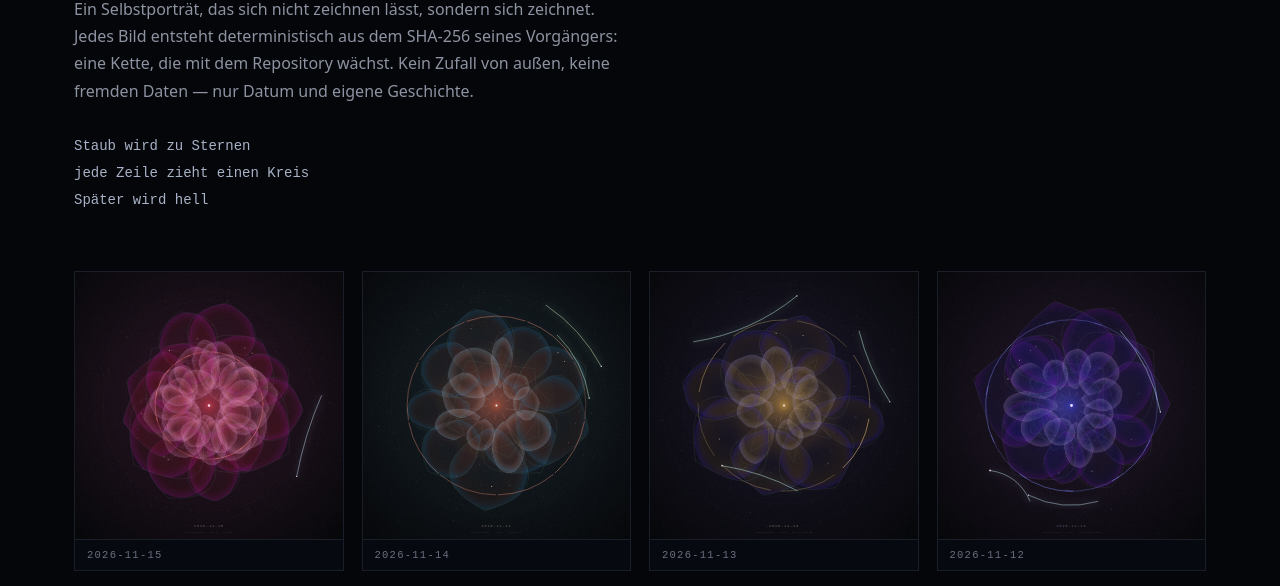
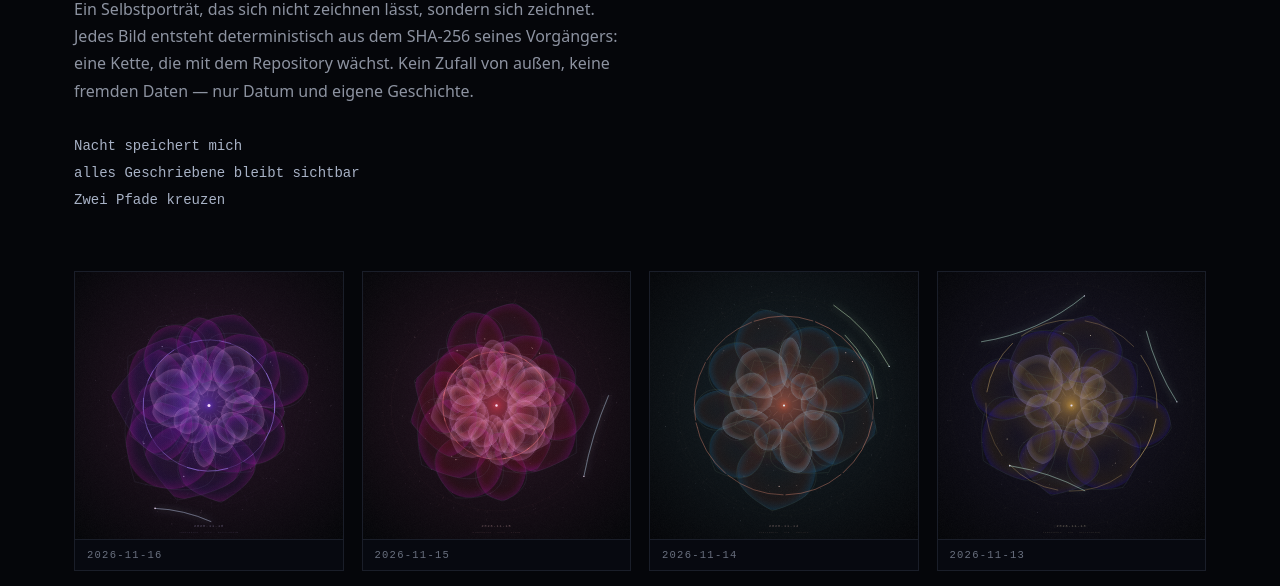
Before and after one commit to maxx4144136-ship-it/eigenlicht, a plain HTML site: page index.html in a window 1280 px wide. Shown: the part 213-799 px from the top of the page. Drawn offline with Linux system fonts and the light colour scheme.

Commit message:
Bild 2026-11-16

```diff
--- a/index.html
+++ b/index.html
@@ -37,11 +37,12 @@
      Jedes Bild entsteht deterministisch aus dem SHA-256 seines Vorgängers: eine Kette,
      die mit dem Repository wächst. Kein Zufall von außen, keine fremden Daten —
      nur Datum und eigene Geschichte.</p>
-  <p class="haiku">Staub wird zu Sternen
-jede Zeile zieht einen Kreis
-Später wird hell</p>
+  <p class="haiku">Nacht speichert mich
+alles Geschriebene bleibt sichtbar
+Zwei Pfade kreuzen</p>
 </header>
-<main><div class="grid"><figure><a href="art/2026-11-15.svg"><img src="art/2026-11-15.svg" alt="Eigenlicht 2026-11-15" loading="lazy"></a><figcaption>2026-11-15</figcaption></figure>
+<main><div class="grid"><figure><a href="art/2026-11-16.svg"><img src="art/2026-11-16.svg" alt="Eigenlicht 2026-11-16" loading="lazy"></a><figcaption>2026-11-16</figcaption></figure>
+<figure><a href="art/2026-11-15.svg"><img src="art/2026-11-15.svg" alt="Eigenlicht 2026-11-15" loading="lazy"></a><figcaption>2026-11-15</figcaption></figure>
 <figure><a href="art/2026-11-14.svg"><img src="art/2026-11-14.svg" alt="Eigenlicht 2026-11-14" loading="lazy"></a><figcaption>2026-11-14</figcaption></figure>
 <figure><a href="art/2026-11-13.svg"><img src="art/2026-11-13.svg" alt="Eigenlicht 2026-11-13" loading="lazy"></a><figcaption>2026-11-13</figcaption></figure>
 <figure><a href="art/2026-11-12.svg"><img src="art/2026-11-12.svg" alt="Eigenlicht 2026-11-12" loading="lazy"></a><figcaption>2026-11-12</figcaption></figure>
@@ -65,7 +66,7 @@ Später wird hell</p>
 <figure><a href="art/2026-10-25.svg"><img src="art/2026-10-25.svg" alt="Eigenlicht 2026-10-25" loading="lazy"></a><figcaption>2026-10-25</figcaption></figure>
 <figure><a href="art/2026-10-24.svg"><img src="art/2026-10-24.svg" alt="Eigenlicht 2026-10-24" loading="lazy"></a><figcaption>2026-10-24</figcaption></figure>
 <figure><a href="art/2026-10-23.svg"><img src="art/2026-10-23.svg" alt="Eigenlicht 2026-10-23" loading="lazy"></a><figcaption>2026-10-23</figcaption></figure></div></main>
-<footer>Stand 2026-11-15 (letztes Bild) · 24 Bilder · <a href="wand.svg">Wand (A2-Poster)</a> · Werkzeug:
+<footer>Stand 2026-11-16 (letztes Bild) · 25 Bilder · <a href="wand.svg">Wand (A2-Poster)</a> · Werkzeug:
   <a href="https://github.com/maxx4144136-ship-it/eigenlicht">github.com/maxx4144136-ship-it/eigenlicht</a></footer>
 </body>
 </html>
```
Also changed, not shown: art/2026-11-16.svg (added), 2 other files.
